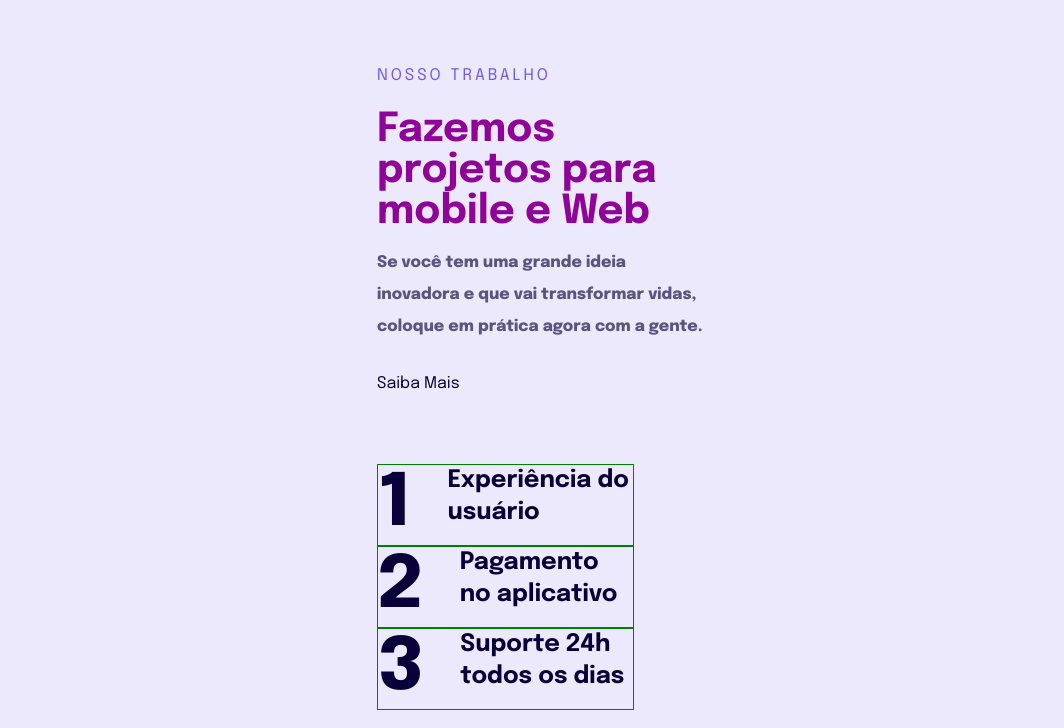
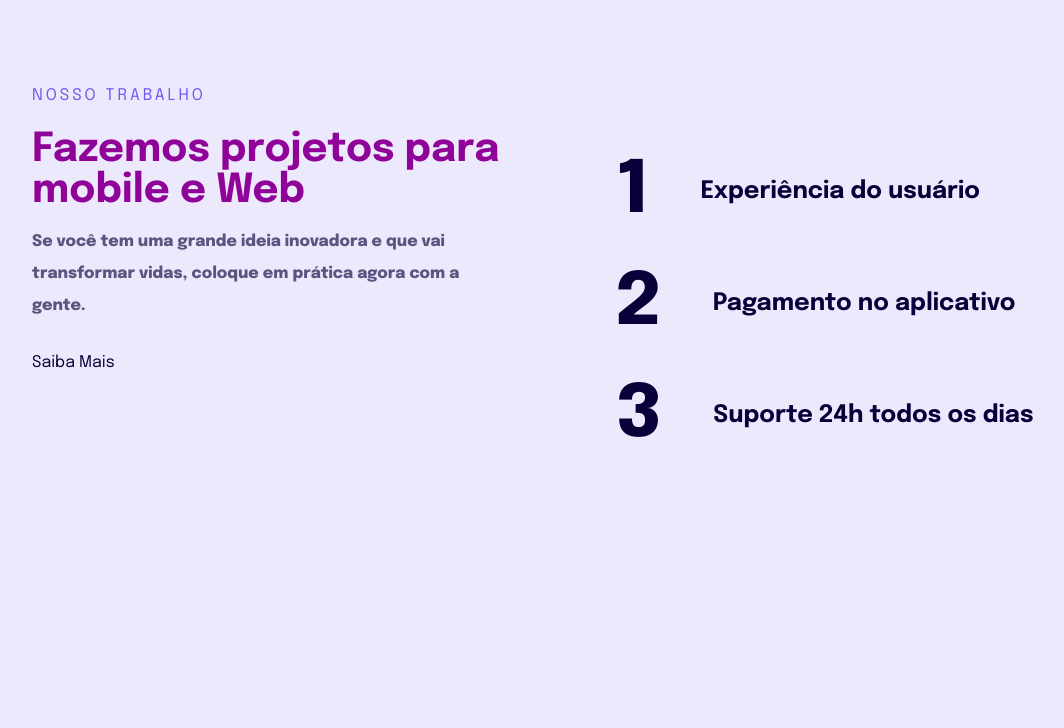
Before and after one commit to IndiTenorio/Projeto04, a plain HTML site: page index.html in a window 1280 px wide. Shown: the whole page, without its empty margins (98-1162 px from the left). Drawn offline with Linux system fonts and the light colour scheme.

Commit message:
Feature: Respomsividade- Acrescentado  o media query e o max-width.

```diff
--- a/css/style.css
+++ b/css/style.css
@@ -20,7 +20,6 @@ body {
 main {
    max-width: 33rem;
    margin: 0 auto;
-
 }
 
 h1 {
@@ -31,6 +30,10 @@ h1 {
 
 ul {
   list-style: none;
+}
+
+ul li + li {
+  margin-top: 3.2rem;
 }
 
 main p:first-child {
@@ -75,7 +78,7 @@ ul li {
   display: flex;
   /* align-items: flex-start; */
   gap: 3.8rem;
-  border: 1px solid green;
+  /* border: 1px solid green; */
 }
 
 ul li span {
@@ -85,3 +88,30 @@ ul li span {
   letter-spacing: -2px;
   color: #090039;
 }
+
+/* media queries */
+
+@media (min-width: 700px) {
+
+  body {
+    padding: 8rem;
+
+  }
+
+  main {
+    display: flex;
+    max-width: 102rem;
+    gap: 10rem;
+  }
+
+  div {
+    max-width: 48.4rem;
+  }
+
+  ul li {
+    gap: 5.3rem;
+    max-width: 45rem;
+    align-items: center;
+  }
+
+}
--- a/index.html
+++ b/index.html
@@ -14,6 +14,8 @@
 
 <body>
   <main>
+
+    <div>
       <p>
         NOSSO TRABALHO
       </p>
@@ -31,6 +33,8 @@
       <a href="#">
         Saiba Mais
       </a>
+    </div>
+
 
       <ul>
         <li> <span>1</span> Experiência do usuário</li>
@@ -39,6 +43,8 @@
       </ul>
 
 
+
+
   </main>
 
 </body>
```
Lines whose indentation alone changed are shown as unchanged.
